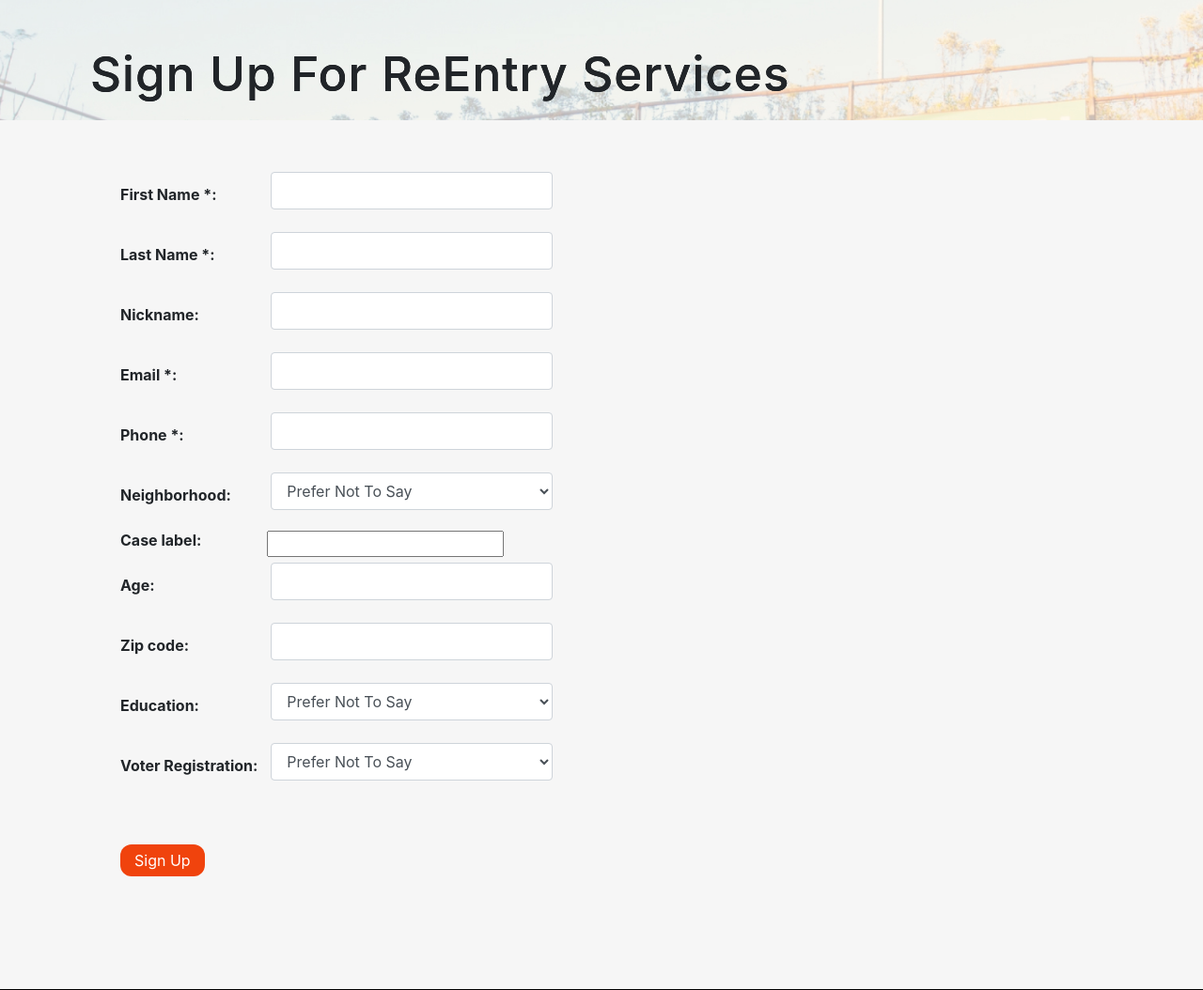
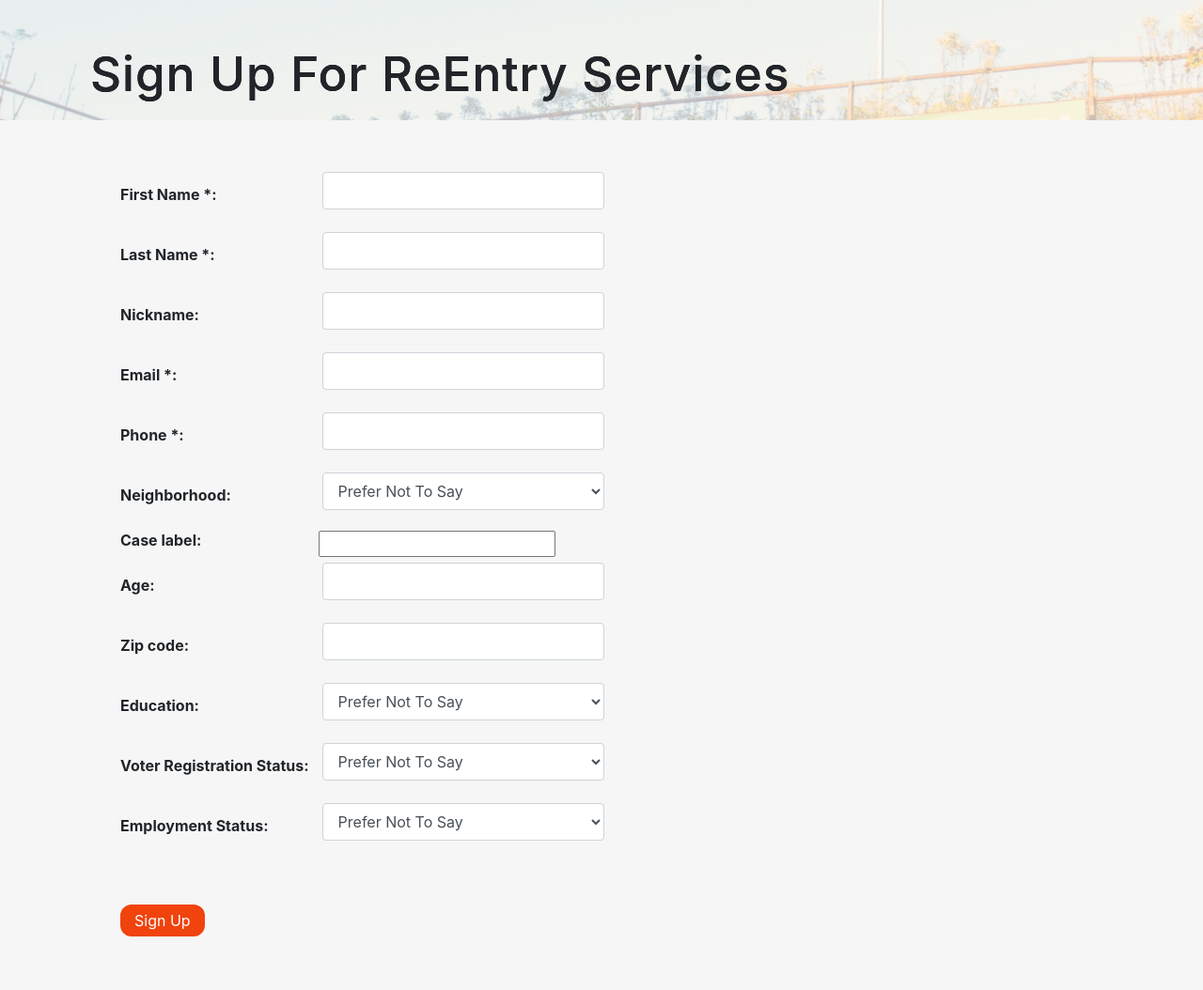
Before and after one commit to elainewangg/ReEntry, a Django app: page /sign_up/ in a window 1280 px wide. Shown: the part 59-1113 px from the top of the page at 94% size. Run offline with Django 3.2, Linux system fonts and the light colour scheme; some libraries are stand-ins or nearby versions.

Commit message:
Added is employed field

```diff
--- /dev/null
+++ b/NewEra/employments.py
@@ -0,0 +1,5 @@
+EMPLOYMENT_LIST = [
+  ("Prefer Not To Say", "Prefer Not To Say"),
+  ("Not Employed", "Not Employed"),
+  ("Is Employed", "Is Employed"),
+]
--- a/NewEra/forms.py
+++ b/NewEra/forms.py
@@ -8,7 +8,7 @@ from django.contrib.auth import authenticate
 from django.core.files.uploadedfile import UploadedFile
 from django.forms.widgets import CheckboxSelectMultiple
 
-from NewEra import case_labels, neighborhoods, educations, registrations, tags
+from NewEra import case_labels, neighborhoods, educations, registrations, tags, employments
 # from NewEra.models import (Biweekly, CaseLoadUser, MeetingTracker, Note,
 #                            Organization, Referral, Resource, RiskAssessment,
 #                            StudentQuarterlyUpdate, StudentReferral,
@@ -65,15 +65,17 @@ class CaseLoadUserForm(forms.ModelForm):
 	zip_code = forms.CharField(max_length=5, widget=forms.TextInput(attrs=INPUT_ATTRIBUTES), required=False)
 	education = forms.CharField(widget=forms.Select(attrs=INPUT_ATTRIBUTES, choices=educations.EDUCATION_LIST), required=False)
 	is_vote_registered = forms.CharField(widget=forms.Select(attrs=INPUT_ATTRIBUTES, choices=registrations.REGISTRATION_LIST), required=False)
+	is_employed = forms.CharField(widget=forms.Select(attrs=INPUT_ATTRIBUTES, choices=employments.EMPLOYMENT_LIST), required=False)
 
 	# Define the model and fields to include/exclude
 	class Meta:
 		model = CaseLoadUser
-		fields = ['first_name', 'last_name', 'nickname', 'email', 'phone', 'neighborhood', 'case_label', 'is_active', 'user', 'age', 'zip_code', 'education', 'is_vote_registered']
+		fields = ['first_name', 'last_name', 'nickname', 'email', 'phone', 'neighborhood', 'case_label', 'is_active', 'user', 'age', 'zip_code', 'education', 'is_vote_registered', 'is_employed']
 
 	def __init__(self, *args, **kwargs):
 		super(CaseLoadUserForm, self).__init__(*args, **kwargs)
-		self.fields['is_vote_registered'].label = "Voter Registration"
+		self.fields['is_vote_registered'].label = "Voter Registration Status"
+		self.fields['is_employed'].label = "Employment Status"
 		# is_active field not defined above so it can be hidden on creation; if the case load user exists, is_active
 		self.fields['is_active'].widget.attrs=INPUT_ATTRIBUTES
 
@@ -124,18 +126,20 @@ class TempCaseLoadUserForm(forms.ModelForm):
 	zip_code = forms.CharField(max_length=5, widget=forms.TextInput(attrs=INPUT_ATTRIBUTES), required=False)
 	education = forms.CharField(widget=forms.Select(attrs=INPUT_ATTRIBUTES, choices=educations.EDUCATION_LIST), required=False)
 	is_vote_registered = forms.CharField(widget=forms.Select(attrs=INPUT_ATTRIBUTES, choices=registrations.REGISTRATION_LIST), required=False)
+	is_employed = forms.CharField(widget=forms.Select(attrs=INPUT_ATTRIBUTES, choices=employments.EMPLOYMENT_LIST), required=False)
 
 	# Define the model and fields to include/exclude
 	class Meta:
 		model = TempCaseLoadUser
-		fields = ['first_name', 'last_name', 'nickname', 'email', 'phone', 'neighborhood', 'case_label', 'is_active', 'user', 'age', 'zip_code', 'education', 'is_vote_registered']
+		fields = ['first_name', 'last_name', 'nickname', 'email', 'phone', 'neighborhood', 'case_label', 'is_active', 'user', 'age', 'zip_code', 'education', 'is_vote_registered', 'is_employed']
 		exclude = (
 			'user',
 		)
 
 	def __init__(self, *args, **kwargs):
 		super(TempCaseLoadUserForm, self).__init__(*args, **kwargs)
-		self.fields['is_vote_registered'].label = "Voter Registration"
+		self.fields['is_vote_registered'].label = "Voter Registration Status"
+		self.fields['is_employed'].label = "Employment Status"
 		# is_active field not defined above so it can be hidden on creation; if the case load user exists, is_active
 		self.fields['is_active'].widget.attrs=INPUT_ATTRIBUTES
 
--- a/NewEra/models.py
+++ b/NewEra/models.py
@@ -180,8 +180,8 @@ class CaseLoadUser(models.Model):
     first_name = models.CharField(max_length=30, blank=False, null=False)
     last_name = models.CharField(max_length=150, blank=False, null=False)
     nickname = models.CharField(max_length=100, default='')
-    email = models.EmailField(max_length=254, unique=True)
-    phone = models.CharField(max_length=11, unique=True)
+    email = models.EmailField(max_length=254, unique=True, error_messages={'unique': 'This email has already been registered'}, default=None)
+    phone = models.CharField(max_length=11, unique=True, error_messages={'unique': 'This phone number has already been registered'}, default=None)
     neighborhood = models.CharField(max_length=150, blank=True, null=False, default='')
     case_label = MultiSelectField(choices=case_labels.CASE_LABEL_LIST)
     is_active = models.BooleanField(default=True)
@@ -191,6 +191,7 @@ class CaseLoadUser(models.Model):
                                 validators=[RegexValidator(regex=r'^\d{5}$', message=(u'Must be a 5-digit zipcode'))])
     education = models.CharField(max_length=150, blank=True, null=False, default='')
     is_vote_registered = models.CharField(max_length=20, blank=True, null=False, default='')
+    is_employed = models.CharField(max_length=20, blank=True, null=False, default='')
 
     # Methods
     # Basic string printing
@@ -215,8 +216,8 @@ class TempCaseLoadUser(models.Model):
     first_name = models.CharField(max_length=30, blank=False, null=False)
     last_name = models.CharField(max_length=150, blank=False, null=False)
     nickname = models.CharField(max_length=100, default='')
-    email = models.EmailField(max_length=254, unique=True, error_messages={'unique': 'This email has already been registered'})
-    phone = models.CharField(max_length=11, unique=True, error_messages={'unique': 'This phone number has already been registered'})
+    email = models.EmailField(max_length=254, unique=True, error_messages={'unique': 'This email has already been registered'}, default=None)
+    phone = models.CharField(max_length=11, unique=True, error_messages={'unique': 'This phone number has already been registered'}, default=None)
     neighborhood = models.CharField(max_length=150, blank=True, null=False, default='')
     case_label = MultiSelectField(choices=case_labels.CASE_LABEL_LIST)
     is_active = models.BooleanField(default=True)
@@ -226,6 +227,7 @@ class TempCaseLoadUser(models.Model):
                                 validators=[RegexValidator(regex=r'^\d{5}$', message=(u'Must be a 5-digit zipcode'))])
     education = models.CharField(max_length=150, blank=True, null=False, default='')
     is_vote_registered = models.CharField(max_length=20, blank=True, null=False, default='')
+    is_employed = models.CharField(max_length=20, blank=True, null=False, default='')
 
     # Methods
     # Basic string printing
--- a/NewEra/templates/NewEra/sign_up_mailer.html
+++ b/NewEra/templates/NewEra/sign_up_mailer.html
@@ -30,7 +30,10 @@
             Education: {% if client.education %} {{ client.education }} {% endif %}
         </li>
         <li>
-            Voter Registration: {% if client.is_vote_registered %} {{ client.is_vote_registered }} {% endif %}
+            Voter Registration Status: {% if client.is_vote_registered %} {{ client.is_vote_registered }} {% endif %}
+        </li>
+        <li>
+            Employment Status: {% if client.is_employed %} {{ client.is_employed }} {% endif %}
         </li>
     </ul>
     </p>
--- a/NewEra/views.py
+++ b/NewEra/views.py
@@ -201,7 +201,8 @@ def confirm_user(request):
                                         age=tempUser.age,
                                         zip_code=tempUser.zip_code,
                                         education=tempUser.education,
-                                        is_vote_registered=tempUser.is_vote_registered)
+                                        is_vote_registered=tempUser.is_vote_registered,
+                                        is_employed=tempUser.is_employed)
 
         messages.success(request, '{} {} has successfully signed up.'.format(tempUser.first_name, tempUser.last_name))
         tempUser.delete()
```
Also changed, not shown: NewEra/templates/NewEra/get_case_load_user.html (+7 -1 lines).
